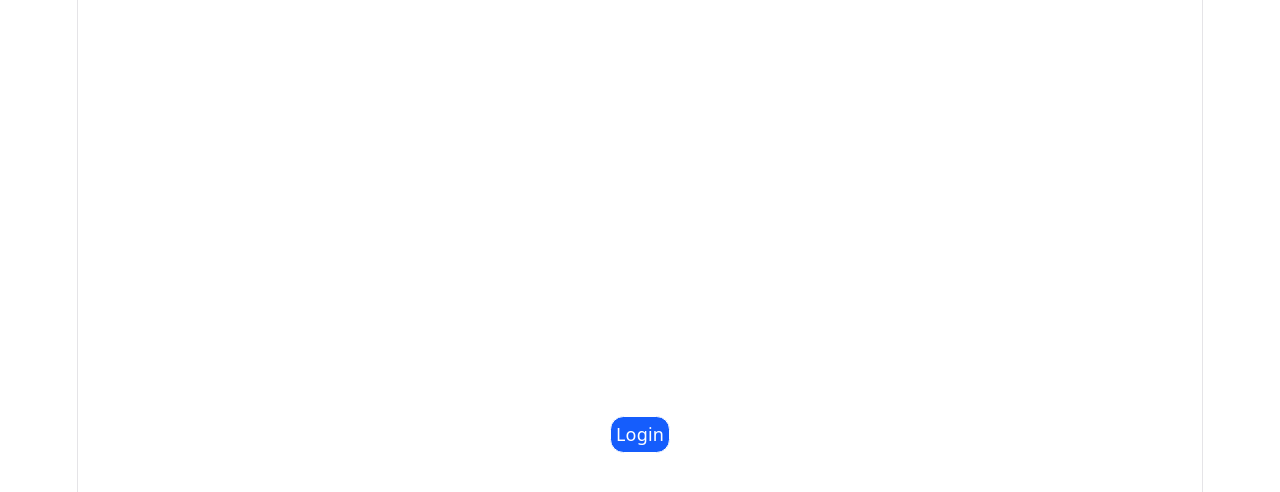
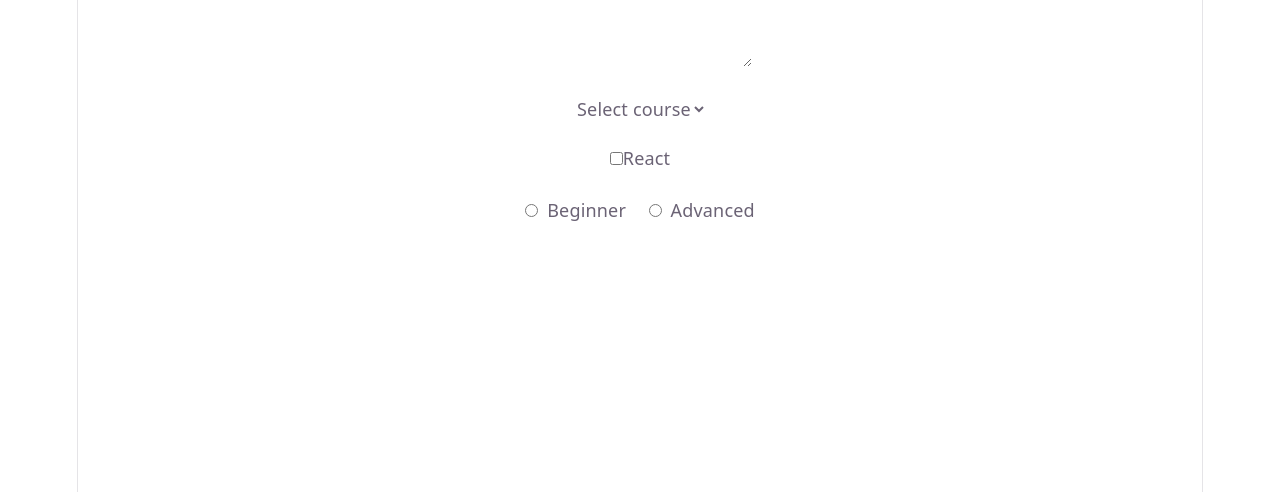
Before and after one commit to telusko-aliens/react-complete-course, a React (Vite) app in the folder module-06-forms/: page / in a window 1280 px wide. Shown: the top 492 px of the page. Built offline with nearby package versions, Linux system fonts and the light colour scheme.

Commit message:
Module 06 Topic 05: Types of Form Fields

```diff
--- a/module-06-forms/src/App.jsx
+++ b/module-06-forms/src/App.jsx
@@ -1,9 +1,9 @@
-import LoginForm from "./LoginForm";
+import CourseCard from "./CourseCard";
 
 function App() {
   return (
     <>
-      <LoginForm />
+      <CourseCard />
     </>
   );
 }
--- a/module-06-forms/src/CourseCard.jsx
+++ b/module-06-forms/src/CourseCard.jsx
@@ -1,46 +1,63 @@
 import { useState } from "react";
 
 function CourseCard() {
-    const [password, setPassword] = useState("");
-    function handleSubmit(event) {
-        event.preventDefault();
-        const formData = new FormData(event.target);
-        console.log(formData.get("username"));
-        console.log(formData.get("email"));
-    }
+    const [name, setName] = useState("");
+    const [course, setCourse] = useState("");
+    const [agreed, setAgreed] = useState(false);
+    const [level, setLevel] = useState("");
 
-    function handlePassword(event) {
-        setPassword(event.target.value);
-    }
     return (
-        <form
-            className="flex flex-col justify-center items-center mt-1 gap-3 min-h-screen"
-            onSubmit={handleSubmit}
+        <form>
+            <p>{name}</p>
+            <textarea
+                value={name}
+                onChange={() => setName(event.target.value)}
+                className="border border-white mt-3 mb-5"
+            />
+            <br />
+            <select
+                value={course}
+                onChange={(event) => setCourse(event.target.value)}
+                className="mb-5"
             >
+                <option value="">Select course</option>
+                <option value="react">React</option>
+                <option value="javascript">JavaScript</option>
+                <option value="node">Node.js</option>
+                <option value="css">CSS</option>
+            </select>
+            <br />
+            <label>
                 <input
-                type="text"
-                className="border border-white p-2"
-                placeholder="username"
-                name="username"
+                    type="checkbox"
+                    checked={agreed}
+                    onChange={(event) => setAgreed(event.target.checked)}
                 />
+                React
+            </label>
+            <br /> <br />
+            <label className="mr-5">
                 <input
-                type="email"
-                className="border border-white p-2"
-                placeholder="email"
-                name="email"
+                    type="radio"
+                    name="level"
+                    value="beginner"
+                    checked={level === "beginner"}
+                    onChange={(event) => setLevel(event.target.value)}
+                    className="mr-2"
                 />
+                Beginner
+            </label>
+            <label>
                 <input
-                type="password"
-                className="border border-white p-2"
-                placeholder="password"
-                onChange={handlePassword}
+                    type="radio"
+                    name="level"
+                    value="advanced"
+                    checked={level === "advanced"}
+                    onChange={(event) => setLevel(event.target.value)}
+                    className="mr-2"
                 />
-            {password.length > 0 && password.length < 8
-                ? "Password must be atleast 8 characters"
-                : ""}
-            <button className="border border-white text-black rounded-xl p-1 bg-amber-500 cursor-pointer">
-                Enroll
-            </button>
+                Advanced
+            </label>
         </form>
     );
 }
```
Lines whose indentation alone changed are shown as unchanged.
